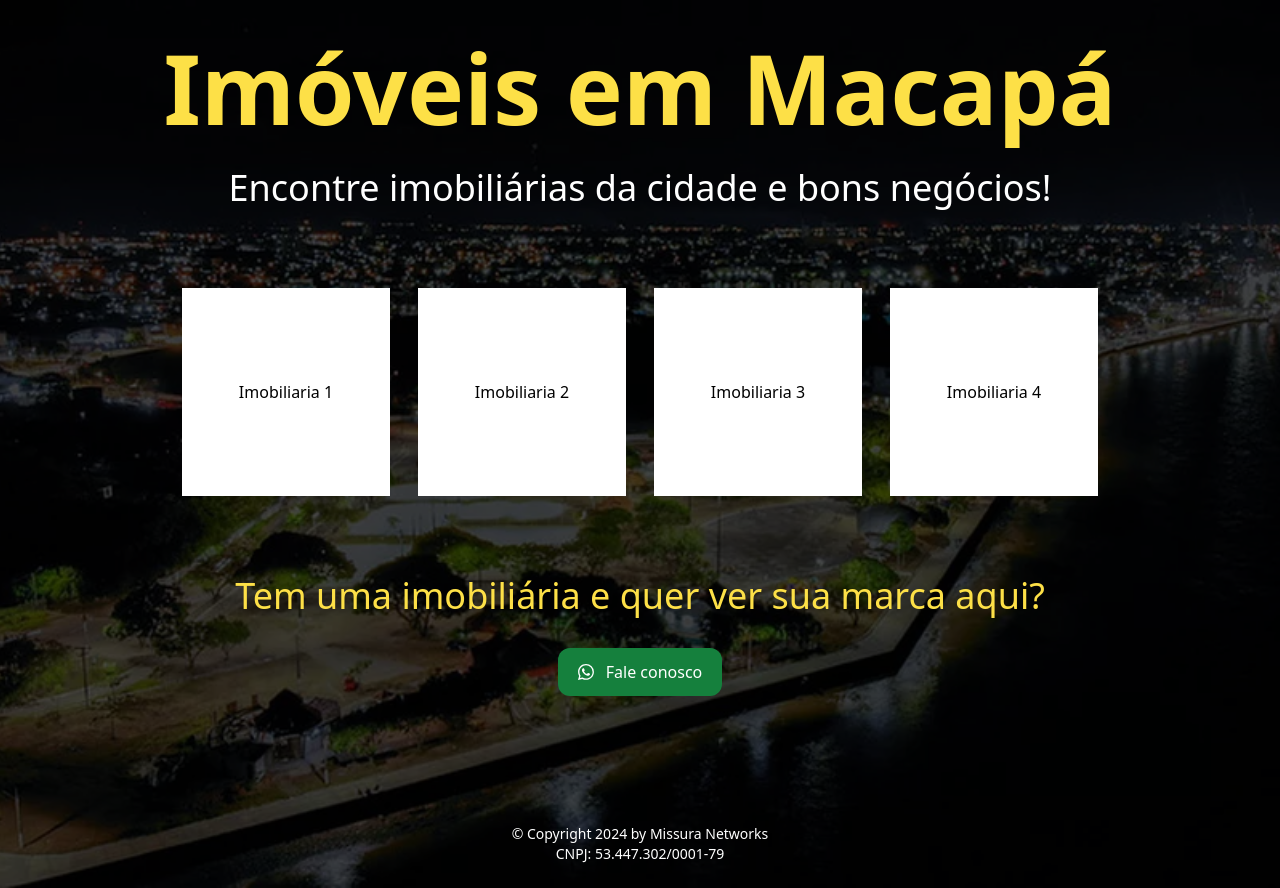
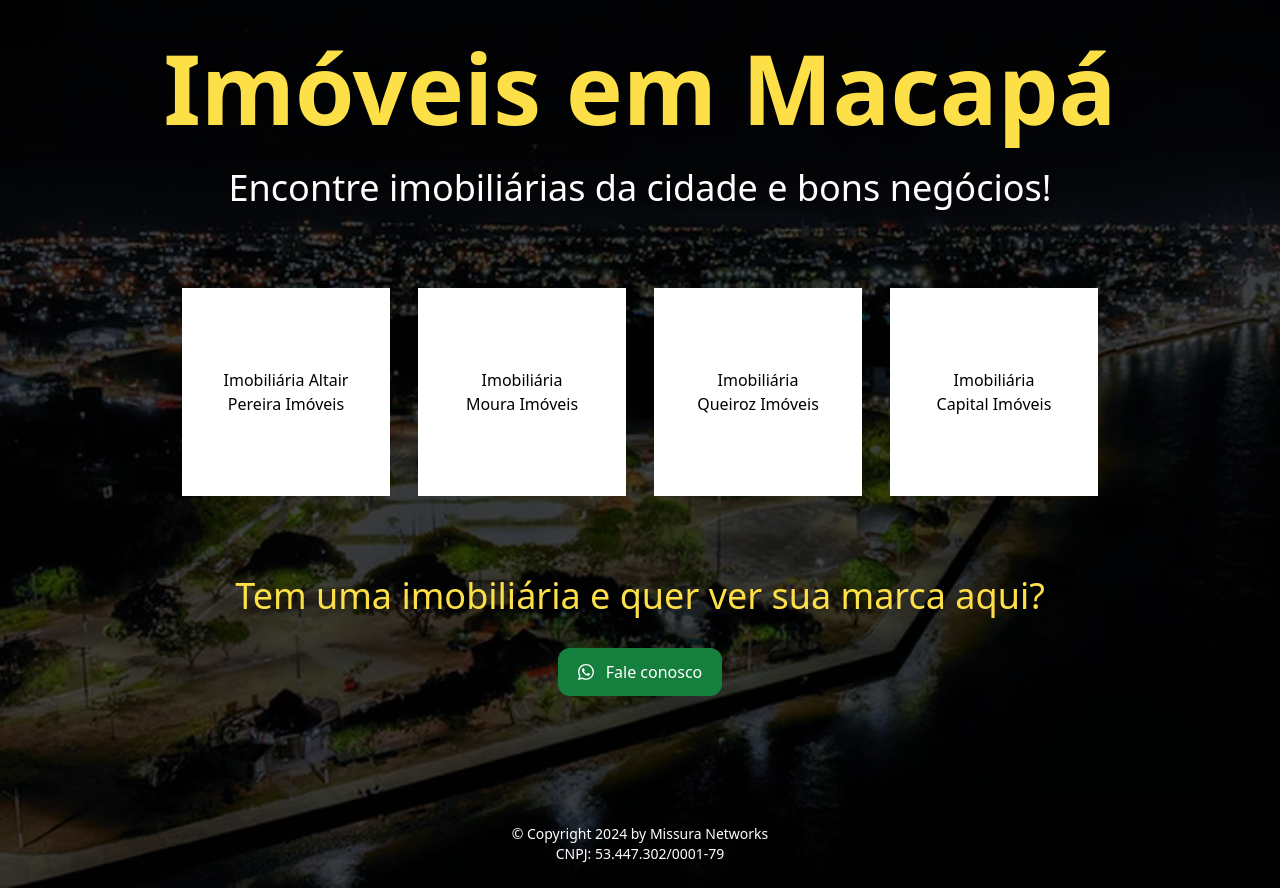
Before and after one commit to mmissura/imoveisemmacapa, a React (Vite) app: page / in a window 1280 px wide. Built offline with nearby package versions, Linux system fonts and the light colour scheme.

Commit message:
change names clients

```diff
--- a/src/App.tsx
+++ b/src/App.tsx
@@ -16,7 +16,7 @@ export const App = () => {
             target="_blank"
             className="bg-white text-black py-3 px-10 text-center mt-12 flex justify-center items-center gap-3 rounded-xl mb-12"
             >
-              Imobiliaria 1
+              Imobiliária Altair Pereira Imóveis
             </a>
             {/* Sua imobiliária aqui */}
 
@@ -26,7 +26,7 @@ export const App = () => {
             target="_blank"
             className="bg-white text-black py-3 px-10 text-center mt-12 flex justify-center items-center gap-3 rounded-xl mb-12"
             >
-              Imobiliaria 2
+              Imobiliária Moura Imóveis
             </a>
             {/* Sua imobiliária aqui */}
 
@@ -36,7 +36,7 @@ export const App = () => {
             target="_blank"
             className="bg-white text-black py-3 px-10 text-center mt-12 flex justify-center items-center gap-3 rounded-xl mb-12"
             >
-              Imobiliaria 3
+              Imobiliária Queiroz Imóveis
             </a>
             {/* Sua imobiliária aqui */}
 
@@ -46,7 +46,7 @@ export const App = () => {
             target="_blank"
             className="bg-white text-black py-3 px-10 text-center mt-12 flex justify-center items-center gap-3 rounded-xl mb-12"
             >
-              Imobiliaria 4
+              Imobiliária Capital Imóveis
             </a>
             {/* Sua imobiliária aqui */}
 
```
